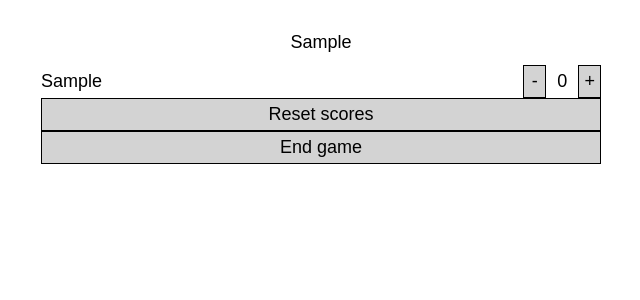
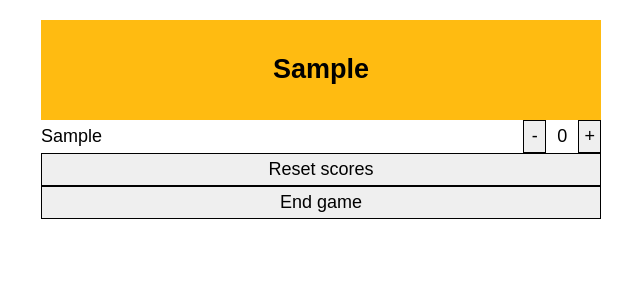
Before and after one commit to mndys/scorekeeper, a React (Create React App) app: page / in a window 1280 px wide. Both pictures are taken after typing "Sample", "Sample" into the empty fields and a click on the button "Create game". Shown: the top 300 px of the page, without its empty margins (319-959 px from the left). Built offline with nearby package versions, Linux system fonts and the light colour scheme.

Commit message:
Change Header logic and styling

```diff
--- a/src/components/App.js
+++ b/src/components/App.js
@@ -25,7 +25,7 @@ export default function App() {
 
       {currentPage === 'game' && (
         <div>
-          <Header>{nameOfGame}</Header>
+          <Header title={nameOfGame} />
           {players.map(({ name, score }, index) => (
             <Player
               key={name}
--- a/src/components/Button.js
+++ b/src/components/Button.js
@@ -1,8 +1,7 @@
 import styled from 'styled-components/macro'
 
 export default styled.button`
-  background-color: ${props => (props.isActive ? '#333' : 'lightgray')};
-  ${props => props.isActive && 'color: white;'}
+  ${props => props.isActive && 'background: #fb1;'}
   border: 1px solid black;
   width: 100%;
 `
--- a/src/components/Header.js
+++ b/src/components/Header.js
@@ -1,7 +1,18 @@
 import React from 'react'
-import styled from 'styled-components'
+import styled from 'styled-components/macro'
 
-export default styled.header`
+export default function Header({ title }) {
+  return (
+    <HeaderStyled>
+      <Title>{title}</Title>
+    </HeaderStyled>
+  )
+}
+
+const HeaderStyled = styled.header`
   padding: 12px;
+  background-color: #fb1;
+`
+const Title = styled.h2`
   text-align: center;
 `
```
